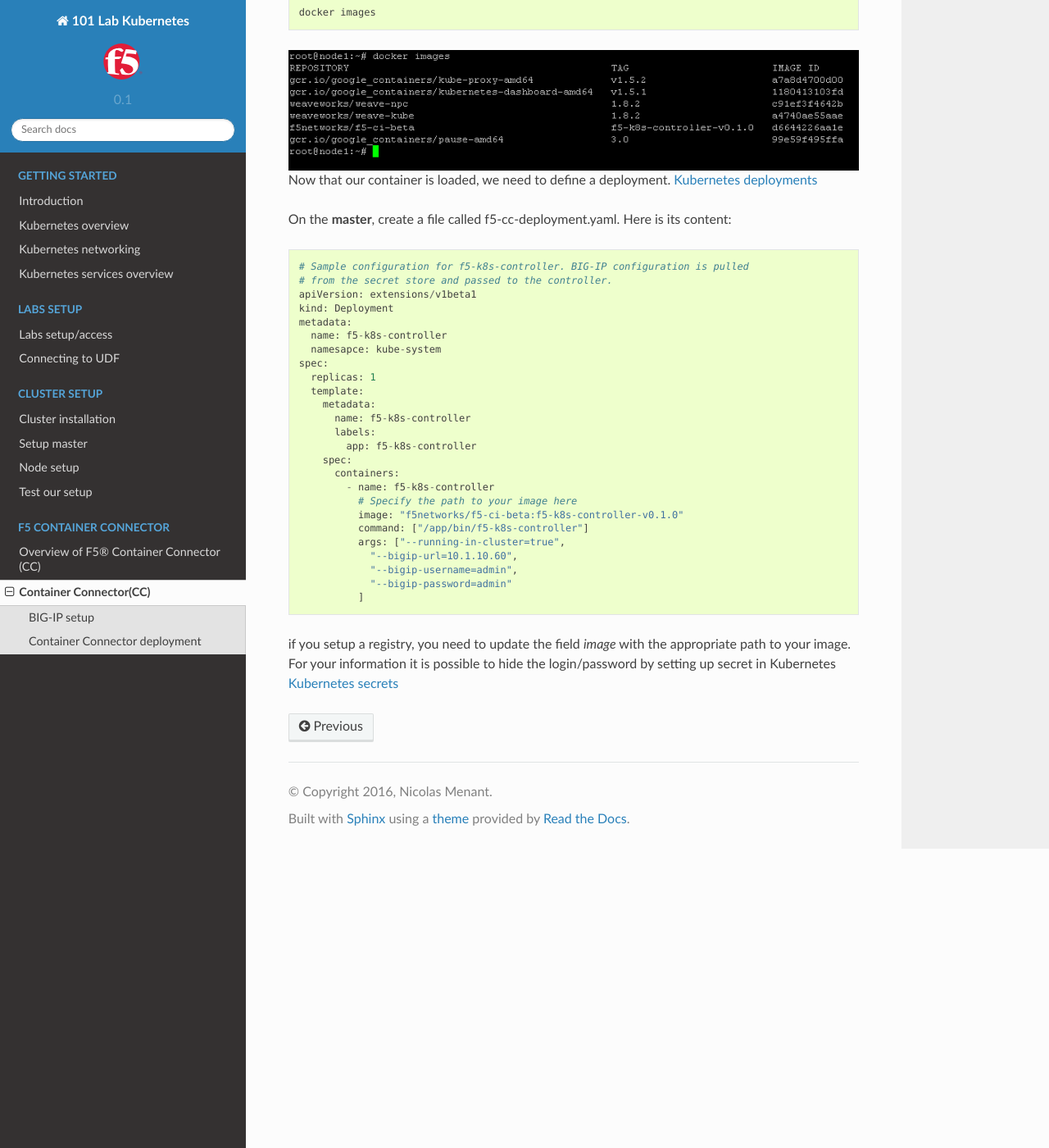
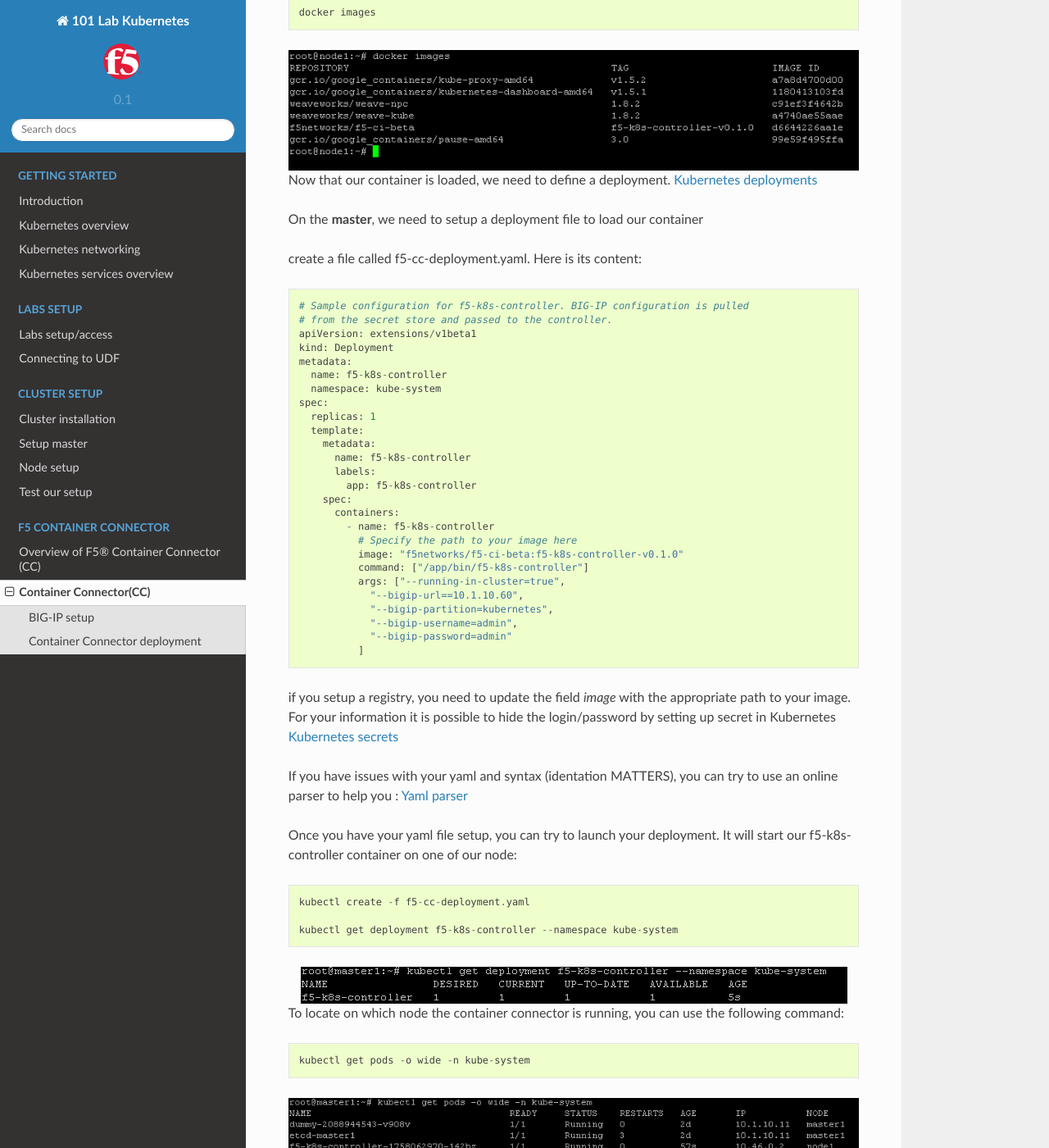
Before and after one commit to f5devcentral/f5-101-lab-kubernetes, a Sphinx documentation site: the page built from docs/f5-container-connector/f5-container-connector-installation.rst, in a window 1280 px wide and 1400 px high, scrolled down 1609 px. Shown: the whole window at 82% size. Built offline with Sphinx 7.4.7 and the Read the Docs theme 2.0.0, drawn with Linux system fonts in a browser that asks for light colours; some of the changed text lies outside the part shown.

Commit message:
update setup container connector page

```diff
--- a/docs/f5-container-connector/f5-container-connector-installation.rst
+++ b/docs/f5-container-connector/f5-container-connector-installation.rst
@@ -51,7 +51,9 @@
 
 Now that our container is loaded, we need to define a deployment. `Kubernetes deployments <https://kubernetes.io/docs/user-guide/deployments/>`_
 
-On the **master**, create a file called f5-cc-deployment.yaml. Here is its content:
+On the **master**, we need to setup a deployment file to load our container
+
+create a file called f5-cc-deployment.yaml. Here is its content:
 
 ::
 
@@ -61,7 +63,7 @@
 	kind: Deployment
 	metadata:
 	  name: f5-k8s-controller
-	  namesapce: kube-system
+	  namespace: kube-system
 	spec:
 	  replicas: 1
 	  template:
@@ -76,9 +78,56 @@
 	          image: "f5networks/f5-ci-beta:f5-k8s-controller-v0.1.0"
 	          command: ["/app/bin/f5-k8s-controller"]
 	          args: ["--running-in-cluster=true",
-	            "--bigip-url=10.1.10.60",
+	            "--bigip-url==10.1.10.60",
+	            "--bigip-partition=kubernetes",
 	            "--bigip-username=admin",
 	            "--bigip-password=admin"
 	          ]
 
 if you setup a registry, you need to update the field *image* with the appropriate path to your image. For your information it is possible to hide the login/password by setting up secret in Kubernetes `Kubernetes secrets <https://kubernetes.io/docs/user-guide/secrets/>`_
+
+If you have issues with your yaml and syntax (identation MATTERS), you can try to use an online parser to help you : `Yaml parser <http://www.yamllint.com/>`_
+
+Once you have your yaml file setup, you can try to launch your deployment. It will start our f5-k8s-controller container on one of our node:
+
+::
+
+	kubectl create -f f5-cc-deployment.yaml
+
+	kubectl get deployment f5-k8s-controller --namespace kube-system
+
+.. image:: ../images/f5-container-connector-launch-deployment-controller.png
+	:align: center
+
+To locate on which node the container connector is running, you can use the following command:
+
+::
+
+	kubectl get pods -o wide -n kube-system
+
+.. image:: ../images/f5-container-connector-locate-controller-container.png
+	:align: center
+
+We can see that our container is running on node1.
+
+If you need to troubleshoot your container, you'll need to identify on which node it runs and use docker logs command:
+
+On **node1**:
+
+::
+
+	docker ps
+
+.. image:: ../images/f5-container-connector-find-dockerID--controller-container.png
+	:align: center
+
+Here we can see our container ID: cfdc826c29fa
+
+Now we can check our container logs:
+
+::
+
+	docker logs cfdc826c29fa
+
+.. image:: ../images/f5-container-connector-check-logs-controller-container.png
+	:align: center
```
Also changed, not shown: docs/images/f5-container-connector-check-logs-controller-container.png (added), docs/images/f5-container-connector-find-dockerID--controller-container.png (added), docs/images/f5-container-connector-launch-deployment-controller.png (added), docs/images/f5-container-connector-locate-controller-container.png (added).
